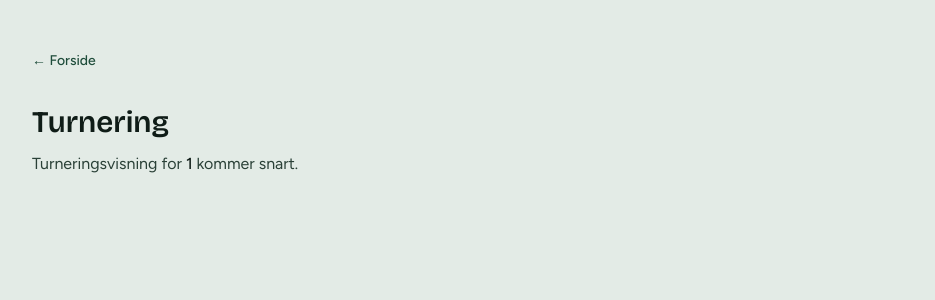
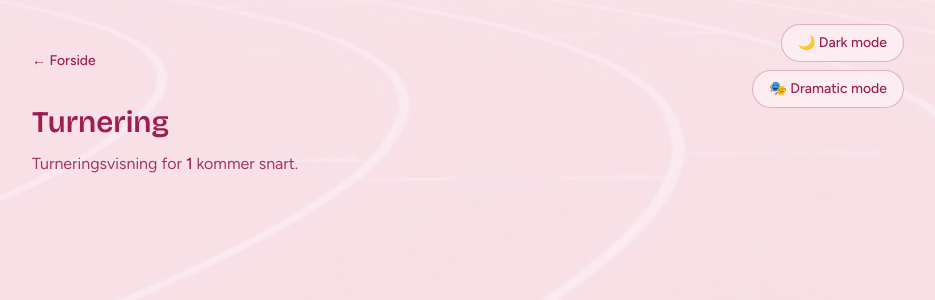
Before and after one commit to Matilu1/Hackaton-WomenInAI, a Next.js app: page /tournaments/1 in a window 1280 px wide. Shown: the top 300 px of the page, without its empty margins (312-1247 px from the left). Built offline with nearby package versions, Linux system fonts and the light colour scheme.

Commit message:
masse nytt

```diff
--- a/src/app/globals.css
+++ b/src/app/globals.css
@@ -2,13 +2,15 @@
 @plugin "daisyui";
 
 :root {
-  --ink: #0f1c17;
-  --ink-soft: #2a4037;
-  --mist: #e3ebe6;
-  --spruce: #1f4d3b;
-  --spruce-deep: #123328;
+  --ink: var(--rose);
+  --ink-soft: var(--rose-soft);
+  --mist: #fbe9f0;
+  --spruce: #9d1f52;
+  --spruce-deep: #6e1239;
   --apricot: #e07a3a;
-  --background: #dfe8e2;
+  --rose: #9d1f52;
+  --rose-soft: #a3365f;
+  --background: #f8dfe9;
   --foreground: var(--ink);
 }
 
@@ -21,6 +23,8 @@
   --color-spruce: var(--spruce);
   --color-spruce-deep: var(--spruce-deep);
   --color-apricot: var(--apricot);
+  --color-rose: var(--rose);
+  --color-rose-soft: var(--rose-soft);
   --font-sans: var(--font-figtree);
   --font-display: var(--font-bricolage);
 }
@@ -81,10 +85,10 @@ body {
 .hero-scrim {
   background: linear-gradient(
     105deg,
-    rgba(227, 235, 230, 0.94) 0%,
-    rgba(227, 235, 230, 0.88) 38%,
-    rgba(227, 235, 230, 0.35) 62%,
-    rgba(227, 235, 230, 0) 82%
+    rgba(251, 233, 240, 0.94) 0%,
+    rgba(251, 233, 240, 0.88) 38%,
+    rgba(251, 233, 240, 0.35) 62%,
+    rgba(251, 233, 240, 0) 82%
   );
 }
 
@@ -92,11 +96,62 @@ body {
   .hero-scrim {
     background: linear-gradient(
       180deg,
-      rgba(227, 235, 230, 0.95) 0%,
-      rgba(227, 235, 230, 0.9) 55%,
-      rgba(227, 235, 230, 0.55) 100%
+      rgba(251, 233, 240, 0.95) 0%,
+      rgba(251, 233, 240, 0.9) 55%,
+      rgba(251, 233, 240, 0.55) 100%
     );
   }
+}
+
+.page-scrim {
+  background: rgba(251, 233, 240, 0.88);
+}
+
+/* Mørk modus: settes av knappen øverst til høyre (data-dark på <html>). */
+:root[data-dark="on"] {
+  --mist: #2a0f1d;
+  --spruce: #f7a8c6;
+  --background: #2a0f1d;
+  --rose: #f7a8c6;
+  --rose-soft: #f3c6d7;
+}
+
+:root[data-dark="on"] .hero-scrim {
+  background: linear-gradient(
+    105deg,
+    rgba(38, 10, 24, 0.92) 0%,
+    rgba(38, 10, 24, 0.85) 38%,
+    rgba(38, 10, 24, 0.4) 62%,
+    rgba(38, 10, 24, 0.1) 82%
+  );
+}
+
+@media (max-width: 767px) {
+  :root[data-dark="on"] .hero-scrim {
+    background: linear-gradient(
+      180deg,
+      rgba(38, 10, 24, 0.93) 0%,
+      rgba(38, 10, 24, 0.88) 55%,
+      rgba(38, 10, 24, 0.6) 100%
+    );
+  }
+}
+
+:root[data-dark="on"] .page-scrim {
+  background: rgba(42, 15, 29, 0.9);
+}
+
+:root[data-dark="on"] input[type="text"] {
+  background-color: rgb(255 255 255 / 0.08);
+}
+
+:root[data-dark="on"] .mode-toggle-surface {
+  background: rgba(38, 10, 24, 0.5);
+}
+
+/* Dramatic mode: alle bokstaver i caps lock. */
+:root[data-dramatic="on"] body {
+  text-transform: uppercase;
 }
 
 @media (prefers-reduced-motion: reduce) {
--- a/src/app/layout.tsx
+++ b/src/app/layout.tsx
@@ -1,6 +1,7 @@
 import type { Metadata } from "next";
 import { Bricolage_Grotesque, Figtree } from "next/font/google";
 import "./globals.css";
+import { DramaticToggle, ModeToggle } from "./ui/mode-toggle";
 
 const bricolage = Bricolage_Grotesque({
   variable: "--font-bricolage",
@@ -24,7 +25,13 @@ export default function RootLayout({ children }: LayoutProps<"/">) {
       lang="nb"
       className={`${bricolage.variable} ${figtree.variable} h-full antialiased`}
     >
-      <body className="min-h-full flex flex-col">{children}</body>
+      <body className="min-h-full flex flex-col">
+        {children}
+        <div className="fixed right-4 top-4 z-50 flex flex-col items-end gap-2 sm:right-10 sm:top-6 lg:right-16">
+          <ModeToggle />
+          <DramaticToggle />
+        </div>
+      </body>
     </html>
   );
 }
--- a/src/app/page.tsx
+++ b/src/app/page.tsx
@@ -8,7 +8,7 @@ export default function Home() {
       <div className="absolute inset-0">
         <div className="animate-drift absolute inset-0">
           <Image
-            src="/game-night.svg"
+            src="/ny-bakgrunn.jpg"
             alt=""
             fill
             priority
@@ -22,21 +22,21 @@ export default function Home() {
       <main className="relative z-10 flex min-h-svh items-center px-6 py-14 sm:px-10 lg:px-16">
         <section className="w-full max-w-xl">
           <p
-            className="animate-rise font-display text-5xl font-bold tracking-tight text-spruce sm:text-6xl lg:text-7xl"
+            className="animate-rise font-display text-5xl font-bold tracking-tight text-rose sm:text-6xl lg:text-7xl"
             style={{ animationDelay: "40ms" }}
           >
             Nome Games
           </p>
 
           <h1
-            className="animate-rise mt-5 font-display text-3xl font-semibold leading-tight tracking-tight text-ink sm:text-4xl"
+            className="animate-rise mt-5 font-display text-3xl font-semibold leading-tight tracking-tight text-rose sm:text-4xl"
             style={{ animationDelay: "120ms" }}
           >
             Velg kveldens oppgjør
           </h1>
 
           <p
-            className="animate-rise mt-4 max-w-md text-base leading-relaxed text-ink-soft sm:text-lg"
+            className="animate-rise mt-4 max-w-md text-base leading-relaxed text-rose-soft sm:text-lg"
             style={{ animationDelay: "200ms" }}
           >
             Opprett turnering og følg fremdriften — med single elim, round robin
@@ -54,11 +54,10 @@ export default function Home() {
                 className="animate-mode group flex items-baseline justify-between gap-4 border-b border-spruce/15 py-3.5 transition-colors hover:border-apricot focus-visible:outline focus-visible:outline-2 focus-visible:outline-offset-4 focus-visible:outline-apricot"
                 style={{ animationDelay: `${280 + index * 70}ms` }}
               >
-                <span className="font-display text-xl font-semibold text-ink transition-transform duration-200 group-hover:translate-x-1 sm:text-2xl">
-                  {"icon" in mode && `${mode.icon} `}
+                <span className="font-display text-xl font-semibold text-rose transition-transform duration-200 group-hover:translate-x-1 sm:text-2xl">
                   {mode.label}
                 </span>
-                <span className="hidden text-sm text-ink-soft sm:inline">
+                <span className="hidden text-sm text-rose-soft sm:inline">
                   {mode.blurb}
                 </span>
               </Link>
--- a/src/app/tournaments/[id]/page.tsx
+++ b/src/app/tournaments/[id]/page.tsx
@@ -1,5 +1,6 @@
 import { Suspense } from "react";
 import Link from "next/link";
+import PageBackdrop from "@/app/ui/page-backdrop";
 
 type TournamentPageProps = {
   params: Promise<{ id: string }>;
@@ -22,8 +23,9 @@ async function TournamentDetail({
 
 export default function TournamentPage({ params }: TournamentPageProps) {
   return (
-    <div className="min-h-svh bg-mist">
-      <main className="mx-auto w-full max-w-2xl px-6 py-12 sm:px-10">
+    <div className="relative min-h-svh">
+      <PageBackdrop />
+      <main className="relative z-10 mx-auto w-full max-w-2xl px-6 py-12 sm:px-10">
         <Link
           href="/"
           className="text-sm font-medium text-spruce underline-offset-4 hover:underline"
--- a/src/app/tournaments/new/page.tsx
+++ b/src/app/tournaments/new/page.tsx
@@ -1,5 +1,6 @@
 import { Suspense } from "react";
 import Link from "next/link";
+import PageBackdrop from "@/app/ui/page-backdrop";
 import {
   getEventMode,
   getModeActivities,
@@ -144,8 +145,9 @@ export default function NewTournamentPage({
   searchParams,
 }: NewTournamentPageProps) {
   return (
-    <div className="min-h-svh bg-mist">
-      <main className="mx-auto w-full max-w-2xl px-6 py-12 sm:px-10">
+    <div className="relative min-h-svh">
+      <PageBackdrop />
+      <main className="relative z-10 mx-auto w-full max-w-2xl px-6 py-12 sm:px-10">
         <Link
           href="/"
           className="text-sm font-medium text-spruce underline-offset-4 hover:underline"
--- /dev/null
+++ b/src/app/ui/mode-toggle.tsx
@@ -0,0 +1,86 @@
+"use client";
+
+import { useEffect, useSyncExternalStore } from "react";
+
+type Flag = "dark" | "dramatic";
+
+const FLAG_EVENT = "nome-flag-change";
+
+function storageKey(flag: Flag) {
+  return `nome-${flag}`;
+}
+
+function readStoredFlag(flag: Flag) {
+  try {
+    return localStorage.getItem(storageKey(flag)) === "on";
+  } catch {
+    return false;
+  }
+}
+
+function applyFlag(flag: Flag, on: boolean) {
+  document.documentElement.dataset[flag] = on ? "on" : "off";
+  window.dispatchEvent(new Event(FLAG_EVENT));
+}
+
+function subscribe(onChange: () => void) {
+  window.addEventListener(FLAG_EVENT, onChange);
+  return () => window.removeEventListener(FLAG_EVENT, onChange);
+}
+
+/** Av/på-bryter som setter data-<flag>="on" på <html> og husker valget. */
+function FlagToggle({
+  flag,
+  onLabel,
+  offLabel,
+}: {
+  flag: Flag;
+  onLabel: string;
+  offLabel: string;
+}) {
+  const on = useSyncExternalStore(
+    subscribe,
+    () => document.documentElement.dataset[flag] === "on",
+    () => false,
+  );
+
+  useEffect(() => {
+    applyFlag(flag, readStoredFlag(flag));
+  }, [flag]);
+
+  function toggle() {
+    applyFlag(flag, !on);
+    try {
+      localStorage.setItem(storageKey(flag), on ? "off" : "on");
+    } catch {
+      // Valget huskes bare ikke når lagring er blokkert.
+    }
+  }
+
+  return (
+    <button
+      type="button"
+      onClick={toggle}
+      aria-pressed={on}
+      className="mode-toggle-surface rounded-full border border-rose/30 bg-white/40 px-4 py-2 text-sm font-medium text-rose backdrop-blur transition-colors hover:border-apricot focus-visible:outline focus-visible:outline-2 focus-visible:outline-offset-4 focus-visible:outline-apricot"
+    >
+      {on ? onLabel : offLabel}
+    </button>
+  );
+}
+
+export function ModeToggle() {
+  return (
+    <FlagToggle flag="dark" onLabel="☀️ Normal mode" offLabel="🌙 Dark mode" />
+  );
+}
+
+export function DramaticToggle() {
+  return (
+    <FlagToggle
+      flag="dramatic"
+      onLabel="😌 Calm mode"
+      offLabel="🎭 Dramatic mode"
+    />
+  );
+}
--- /dev/null
+++ b/src/app/ui/page-backdrop.tsx
@@ -0,0 +1,17 @@
+import Image from "next/image";
+
+/** Bakgrunnsbildet fra forsiden, dempet så teksten på undersidene er lett å lese. */
+export default function PageBackdrop() {
+  return (
+    <div className="fixed inset-0" aria-hidden="true">
+      <Image
+        src="/ny-bakgrunn.jpg"
+        alt=""
+        fill
+        className="object-cover object-center"
+        sizes="100vw"
+      />
+      <div className="page-scrim absolute inset-0" />
+    </div>
+  );
+}
--- a/src/lib/modes.ts
+++ b/src/lib/modes.ts
@@ -1,7 +1,7 @@
 export const EVENT_MODES = [
   {
     id: "familie-oppgjor",
-    label: "Familie oppgjør",
+    label: "Familieoppgjør",
     blurb: "Koselig konkurranse rundt bordet",
   },
   {
@@ -11,7 +11,7 @@ export const EVENT_MODES = [
   },
   {
     id: "jobb-oppgjor",
-    label: "Jobb oppgjør",
+    label: "Jobboppgjør",
     blurb: "Lagbygging med litt ekstra gnist",
   },
   {
@@ -23,7 +23,6 @@ export const EVENT_MODES = [
     id: "wwauqmd",
     label: "WWAUQMD",
     blurb: "What would an underqualified man do?",
-    icon: "🤷‍♂️",
     activities: [
       {
         id: "fifa",
```
Also changed, not shown: public/ny-bakgrunn.jpg (added), 1 other file (tests, documents, lock files or other folders).
